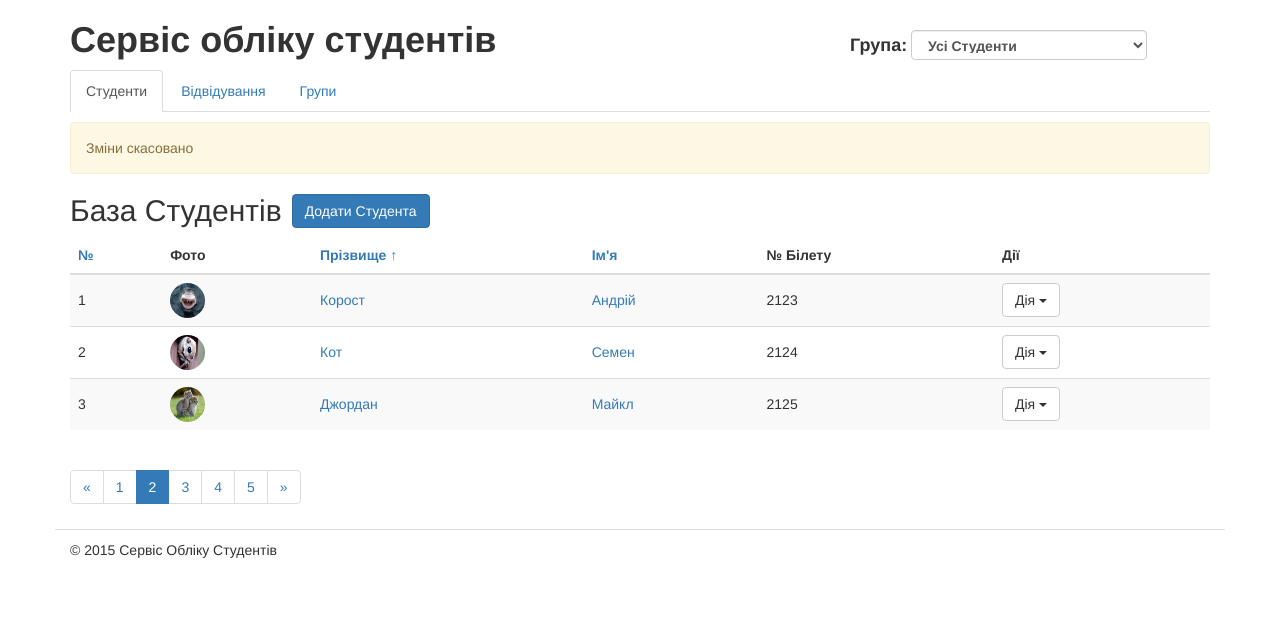
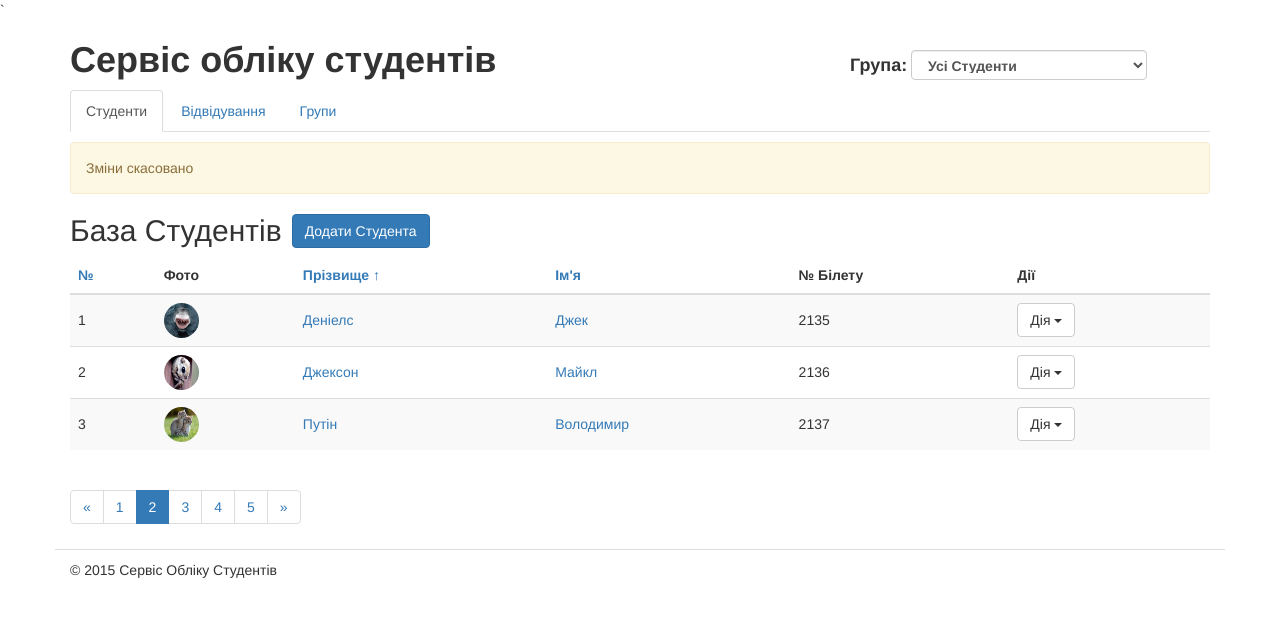
Before and after one commit to dengayevskiy/Enhanced-, a Django app: page / in a window 1280 px wide. Shown: the top 617 px of the page. Run offline with Django 3.2, Linux system fonts and the light colour scheme; some libraries are stand-ins or nearby versions.

Commit message:
made students table dynamic

```diff
--- a/students/templates/students/students_list.html
+++ b/students/templates/students/students_list.html
@@ -9,7 +9,7 @@
         <meta name="description" value="Система Обліку Студентів Навчального Закладу"/>
         <meta name="viewport" content="width=device-width, initial-scale=1">
 
-        <!-- Latest compiled and minified CSS -->
+        <!-- Latest compiled and minified CSS -->`
         <link rel="stylesheet" href="https://maxcdn.bootstrapcdn.com/bootstrap/3.3.5/css/bootstrap.min.css">
         <link rel="stylesheet" href="{% static "css/main.css" %}">
     </head>
@@ -76,12 +76,15 @@
                             </tr>
                             </thead>
                             <tbody>
+                            {% for student in students %}
                             <tr>
-                                <td>1</td>
-                                <td><img height="35" width="35" src="../../static/img/download.jpg"></td>
-                                <td><a title="Редагувати" href="{% url "students_edit" 1 %}">Корост</a></td>
-                                <td><a title="Редагувати" href="{% url "students_edit" 1 %}">Андрій</a></td>
-                                <td>2123</td>
+                                <td>{{ forloop.counter }}</td>
+                                <td><img height="35" width="35" src="{% static student.image %}"></td>
+                                <td><a title="Редагувати"
+                                       href="{% url "students_edit" student.id %}">{{ student.last_name }}</a></td>
+                                <td><a title="Редагувати"
+                                       href="{% url "students_edit" student.id %}">{{ student.first_name }}</a></td>
+                                <td>{{ student.ticket }}</td>
                                 <td>
                                     <div class="dropdown">
                                         <button class="btn btn-default dropdown-toggle" type="button" id="dropdownMenu1"
@@ -97,49 +100,7 @@
                                     </div>
                                 </td>
                             </tr>
-                            <tr>
-                                <td>2</td>
-                                <td><img height="35" width="35"
-                                         src="../../static/img/POTD-SKY-SQUIRREL_3257854k.jpg"></td>
-                                <td><a title="Редагувати" href="{% url "students_edit" 2 %}">Кот</a></td>
-                                <td><a title="Редагувати" href="{% url "students_edit" 2 %}">Семен</a></td>
-                                <td>2124</td>
-                                <td>
-                                    <div class="dropdown">
-                                        <button class="btn btn-default dropdown-toggle" type="button" id="dropdownMenu1"
-                                                data-toggle="dropdown" aria-haspopup="true" aria-expanded="true">
-                                            Дія
-                                            <span class="caret"></span>
-                                        </button>
-                                        <ul class="dropdown-menu" aria-labelledby="dropdownMenu1">
-                                            <li><a href="/journal/2">Відвідування</a></li>
-                                            <li><a href="{% url "students_edit" 2 %}">Редагувати</a></li>
-                                            <li><a href="{% url "students_delete" 2 %}">Видалити</a></li>
-                                        </ul>
-                                    </div>
-                                </td>
-                            </tr>
-                            <tr>
-                                <td>3</td>
-                                <td><img height="35" width="35" src="../../static/img/v2-cute-cat-picture.jpg"></td>
-                                <td><a title="Редагувати" href="{% url "students_edit" 3 %}">Джордан</a></td>
-                                <td><a title="Редагувати" href="{% url "students_edit" 3 %}">Майкл</a></td>
-                                <td>2125</td>
-                                <td>
-                                    <div class="dropdown">
-                                        <button class="btn btn-default dropdown-toggle" type="button" id="dropdownMenu1"
-                                                data-toggle="dropdown" aria-haspopup="true" aria-expanded="true">
-                                            Дія
-                                            <span class="caret"></span>
-                                        </button>
-                                        <ul class="dropdown-menu" aria-labelledby="dropdownMenu1">
-                                            <li><a href="/journal/3">Відвідування</a></li>
-                                            <li><a href="{% url "students_edit" 3 %}">Редагувати</a></li>
-                                            <li><a href="{% url "students_delete" 3 %}">Видалити</a></li>
-                                        </ul>
-                                    </div>
-                                </td>
-                            </tr>
+                            {% endfor %}
                             </tbody>
                         </table>
                         <!-- Pagination -->
--- a/students/views.py
+++ b/students/views.py
@@ -7,20 +7,20 @@ from django.shortcuts import render
 def students_list(request):
     students = (
         {'id': 1,
-         'first_name': u'Корост',
-         'last_name': u'Андрій',
-         'ticket': 235,
-         'image': 'img/me.jpeg'},
+         'first_name': u'Джек',
+         'last_name': u'Деніелс',
+         'ticket': 2135,
+         'image': 'img/1.jpg'},
         {'id': 2,
-         'first_name': u'Кот',
-         'last_name': u'Семен',
-         'ticket': 2123,
-         'image': 'img/piv.png'},
+         'first_name': u'Майкл',
+         'last_name': u'Джексон',
+         'ticket': 2136,
+         'image': 'img/2.jpg'},
         {'id': 3,
-         'first_name': u'Джордан',
-         'last_name': u'Майкл',
-         'ticket': 2125,
-         'image': 'img/piv.png'}
+         'first_name': u'Володимир',
+         'last_name': u'Путін',
+         'ticket': 2137,
+         'image': 'img/3.jpg'}
     )
     return render(request, 'students/students_list.html',
                   {'students': students})
```
Also changed, not shown: students/static/img/1.jpg (renamed from students/static/img/download.jpg), students/static/img/2.jpg (renamed from students/static/img/POTD-SKY-SQUIRREL_3257854k.jpg), students/static/img/3.jpg (renamed from students/static/img/v2-cute-cat-picture.jpg).
